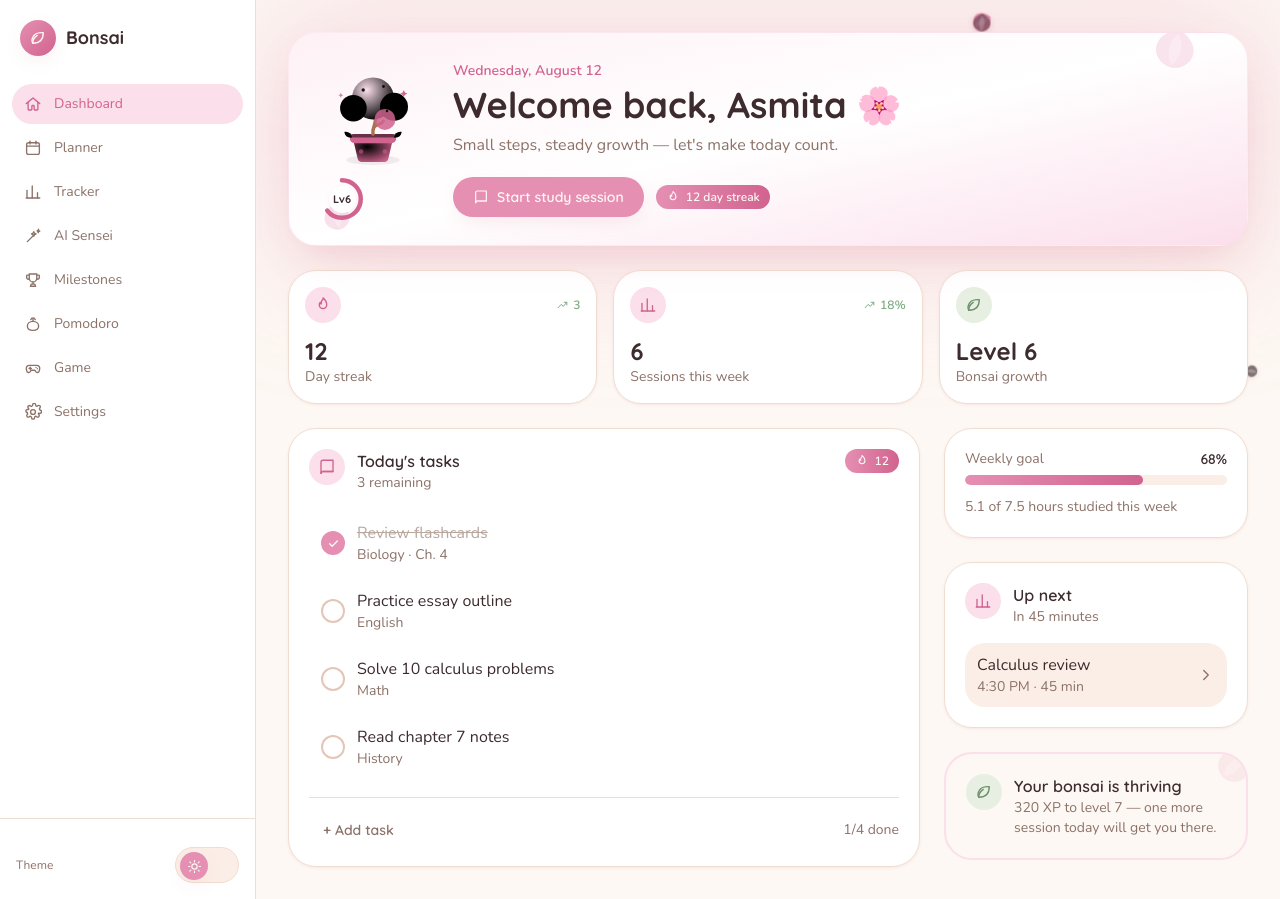
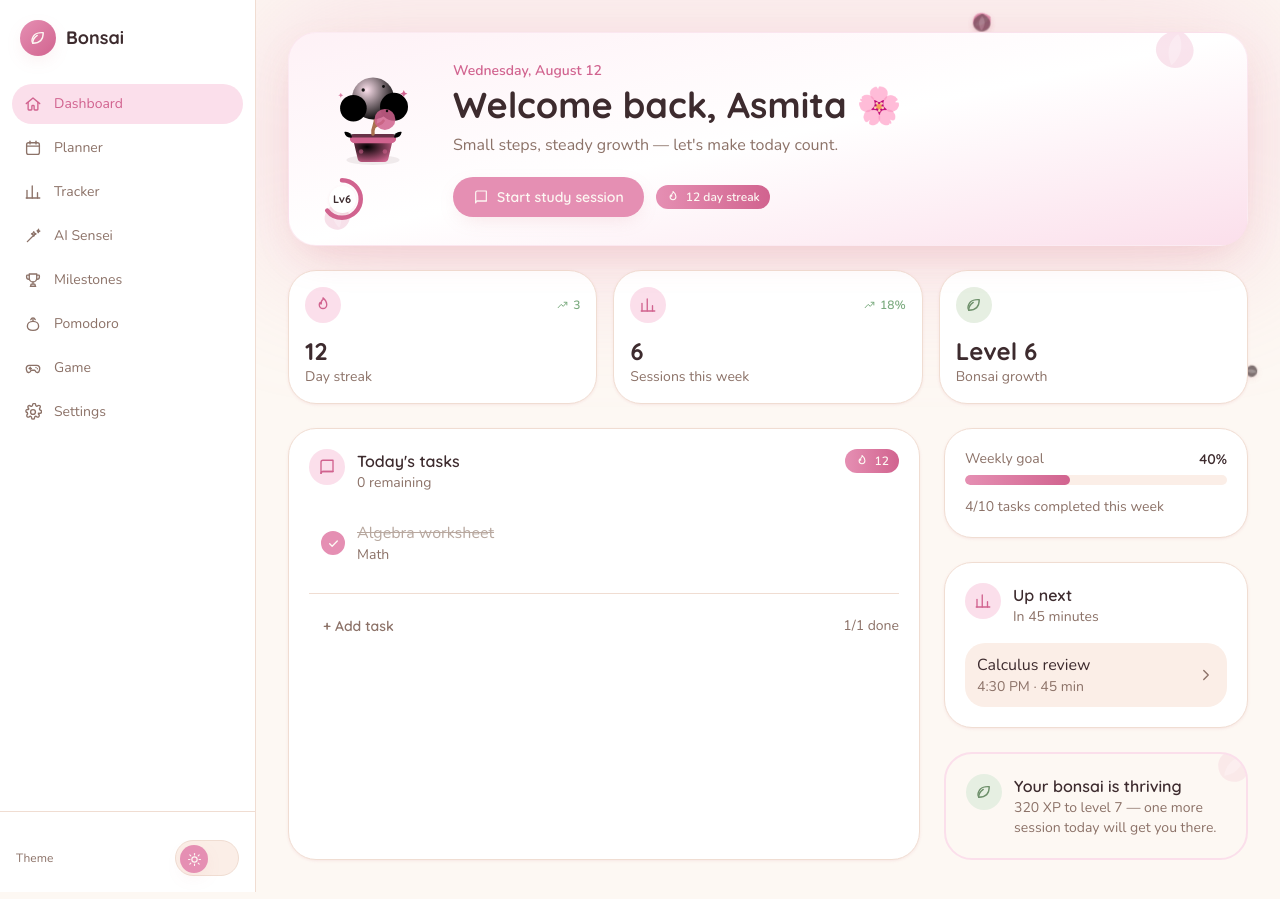
Before and after one commit to asmeetaahh/bonsai-study-app, a React (Vite) app: page / in a window 1280 px wide. Built offline with nearby package versions, Linux system fonts and the light colour scheme.

Commit message:
feat: connect Dashboard with Planner data
Co-Authored-By: Claude Sonnet 5 <noreply@anthropic.com>

```diff
--- /dev/null
+++ b/src/lib/date.js
@@ -0,0 +1,24 @@
+/**
+ * Small date helpers shared by Planner and anything else that needs to
+ * key tasks/sessions by day (e.g. Dashboard's "today" view).
+ */
+
+export function toKey(date) {
+  return `${date.getFullYear()}-${String(date.getMonth() + 1).padStart(2, '0')}-${String(date.getDate()).padStart(2, '0')}`
+}
+
+export function addDays(date, amount) {
+  const next = new Date(date)
+  next.setDate(next.getDate() + amount)
+  return next
+}
+
+export function startOfWeek(date) {
+  const d = new Date(date)
+  const day = (d.getDay() + 6) % 7 // 0 = Monday
+  return addDays(d, -day)
+}
+
+export function isSameDay(a, b) {
+  return toKey(a) === toKey(b)
+}
--- a/src/pages/Dashboard.jsx
+++ b/src/pages/Dashboard.jsx
@@ -1,28 +1,31 @@
-import { useMemo, useState } from 'react'
+import { useMemo } from 'react'
 import { Button, Card, CardHeader, CardFooter, Badge, ProgressBar, TaskRow, StatTile } from '../components/ui'
 import { BookIcon, ChartIcon, FlameIcon, LeafIcon, ChevronRightIcon } from '../components/icons'
 import { BonsaiMascot, LevelRing } from '../components/illustrations'
 import { PetalShape } from '../components/effects/SakuraPetals'
-
-const INITIAL_TASKS = [
-  { id: 1, title: 'Review flashcards', subtitle: 'Biology · Ch. 4', done: true },
-  { id: 2, title: 'Practice essay outline', subtitle: 'English', done: false },
-  { id: 3, title: 'Solve 10 calculus problems', subtitle: 'Math', done: false },
-  { id: 4, title: 'Read chapter 7 notes', subtitle: 'History', done: false },
-]
+import { usePlannerTasks } from '../data/plannerStore'
+import { toKey, addDays, startOfWeek } from '../lib/date'
 
 export function Dashboard({ userName = 'Asmita' }) {
-  const [tasks, setTasks] = useState(INITIAL_TASKS)
+  const now = useMemo(() => new Date(), [])
+  const { tasks, toggleTask } = usePlannerTasks()
 
   const today = useMemo(
-    () => new Date().toLocaleDateString(undefined, { weekday: 'long', month: 'long', day: 'numeric' }),
-    [],
+    () => now.toLocaleDateString(undefined, { weekday: 'long', month: 'long', day: 'numeric' }),
+    [now],
   )
-  const remaining = tasks.filter((t) => !t.done).length
 
-  const toggleTask = (id) => {
-    setTasks((prev) => prev.map((t) => (t.id === id ? { ...t, done: !t.done } : t)))
-  }
+  const todayKey = useMemo(() => toKey(now), [now])
+  const todayTasks = useMemo(() => tasks.filter((t) => t.date === todayKey), [tasks, todayKey])
+  const remaining = todayTasks.filter((t) => !t.done).length
+
+  const weekKeys = useMemo(() => {
+    const start = startOfWeek(now)
+    return Array.from({ length: 7 }, (_, i) => toKey(addDays(start, i)))
+  }, [now])
+  const weekTasks = useMemo(() => tasks.filter((t) => weekKeys.includes(t.date)), [tasks, weekKeys])
+  const weekCompleted = weekTasks.filter((t) => t.done).length
+  const weekPercent = weekTasks.length ? (weekCompleted / weekTasks.length) * 100 : 0
 
   return (
     <div className="flex flex-col gap-6">
@@ -85,11 +88,11 @@ export function Dashboard({ userName = 'Asmita' }) {
             }
           />
           <div className="flex flex-col">
-            {tasks.map((task) => (
+            {todayTasks.map((task) => (
               <TaskRow
                 key={task.id}
                 title={task.title}
-                subtitle={task.subtitle}
+                subtitle={task.category}
                 completed={task.done}
                 onToggle={() => toggleTask(task.id)}
               />
@@ -100,16 +103,16 @@ export function Dashboard({ userName = 'Asmita' }) {
               + Add task
             </Button>
             <span className="text-sm text-text-muted">
-              {tasks.length - remaining}/{tasks.length} done
+              {todayTasks.length - remaining}/{todayTasks.length} done
             </span>
           </CardFooter>
         </Card>
 
         <div className="flex flex-col gap-6">
           <Card>
-            <ProgressBar value={68} label="Weekly goal" showValue variant="gradient" />
+            <ProgressBar value={weekPercent} label="Weekly goal" showValue variant="gradient" />
             <p className="mt-3 text-sm text-text-muted">
-              5.1 of 7.5 hours studied this week
+              {weekCompleted}/{weekTasks.length} tasks completed this week
             </p>
           </Card>
 
--- a/src/pages/Planner.jsx
+++ b/src/pages/Planner.jsx
@@ -12,6 +12,7 @@ import {
 } from '../components/icons'
 import { PetalShape } from '../components/effects/SakuraPetals'
 import { CATEGORIES, PRIORITIES, usePlannerTasks } from '../data/plannerStore'
+import { toKey, addDays, startOfWeek, isSameDay } from '../lib/date'
 
 const PRIORITY_BADGE = {
   high: { variant: 'danger', label: 'High' },
@@ -27,26 +28,6 @@ const SESSIONS = [
 ]
 
 const STUDY_HOURS = { logged: 5.1, goal: 7.5 }
-
-function toKey(date) {
-  return `${date.getFullYear()}-${String(date.getMonth() + 1).padStart(2, '0')}-${String(date.getDate()).padStart(2, '0')}`
-}
-
-function addDays(date, amount) {
-  const next = new Date(date)
-  next.setDate(next.getDate() + amount)
-  return next
-}
-
-function startOfWeek(date) {
-  const d = new Date(date)
-  const day = (d.getDay() + 6) % 7 // 0 = Monday
-  return addDays(d, -day)
-}
-
-function isSameDay(a, b) {
-  return toKey(a) === toKey(b)
-}
 
 export function Planner() {
   const realToday = useMemo(() => new Date(), [])
```
